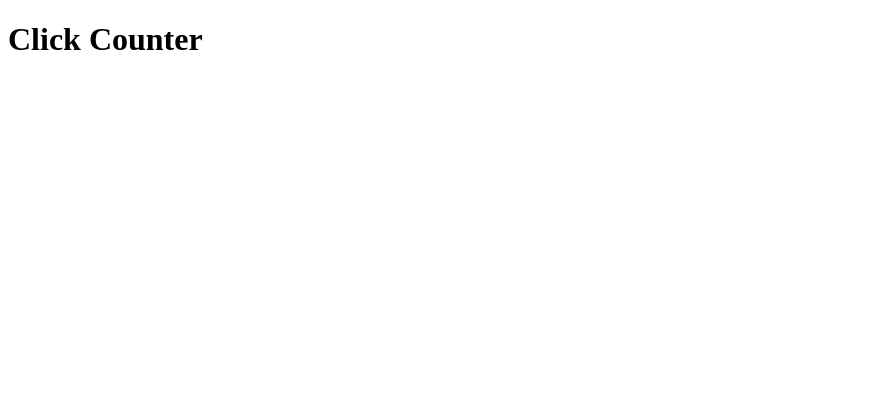
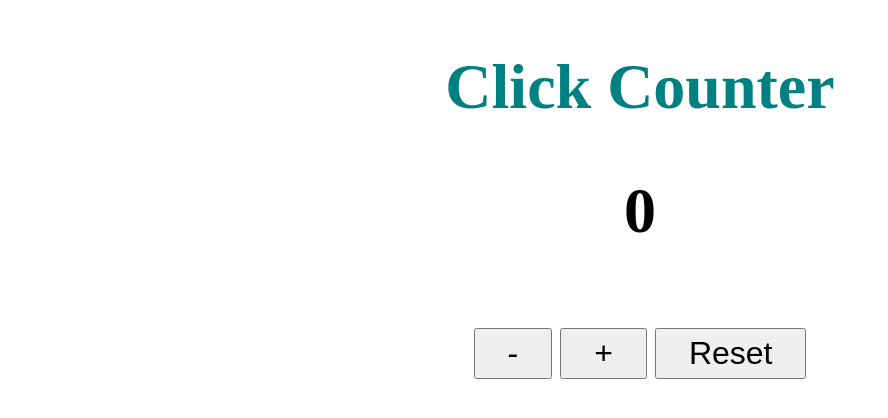
Before and after one commit to Raihan-13/Click-Counter, a plain HTML site: page index.html in a window 1280 px wide. Shown: the whole page, without its empty margins (0-888 px from the left). Drawn offline with Linux system fonts and the light colour scheme.

Commit message:
complete html and css part

```diff
--- a/index.html
+++ b/index.html
@@ -7,7 +7,13 @@
     <link rel="stylesheet" href="style.css">
 </head>
 <body>
-    <h1>Click Counter</h1>
+    <h1 id="color">Click Counter</h1>
+
+    <h1 id="count">0</h1>
+    <button id="btnMainus">-</button>
+    <button id="btnPlus">+</button>
+    <button id="reset">Reset</button>
+
     <script src="index.js"></script>
 </body>
 </html>
--- a/style.css
+++ b/style.css
@@ -0,0 +1,16 @@
+body{
+    text-align: center;
+    font-size: 2rem;
+}
+h1{
+    margin:50px 50px;
+}
+#color{
+    color: teal;
+}
+button{
+    margin-top: 30px;
+    padding: 5px 32px;
+    font-size: 2rem;
+    cursor: pointer;
+}
```
